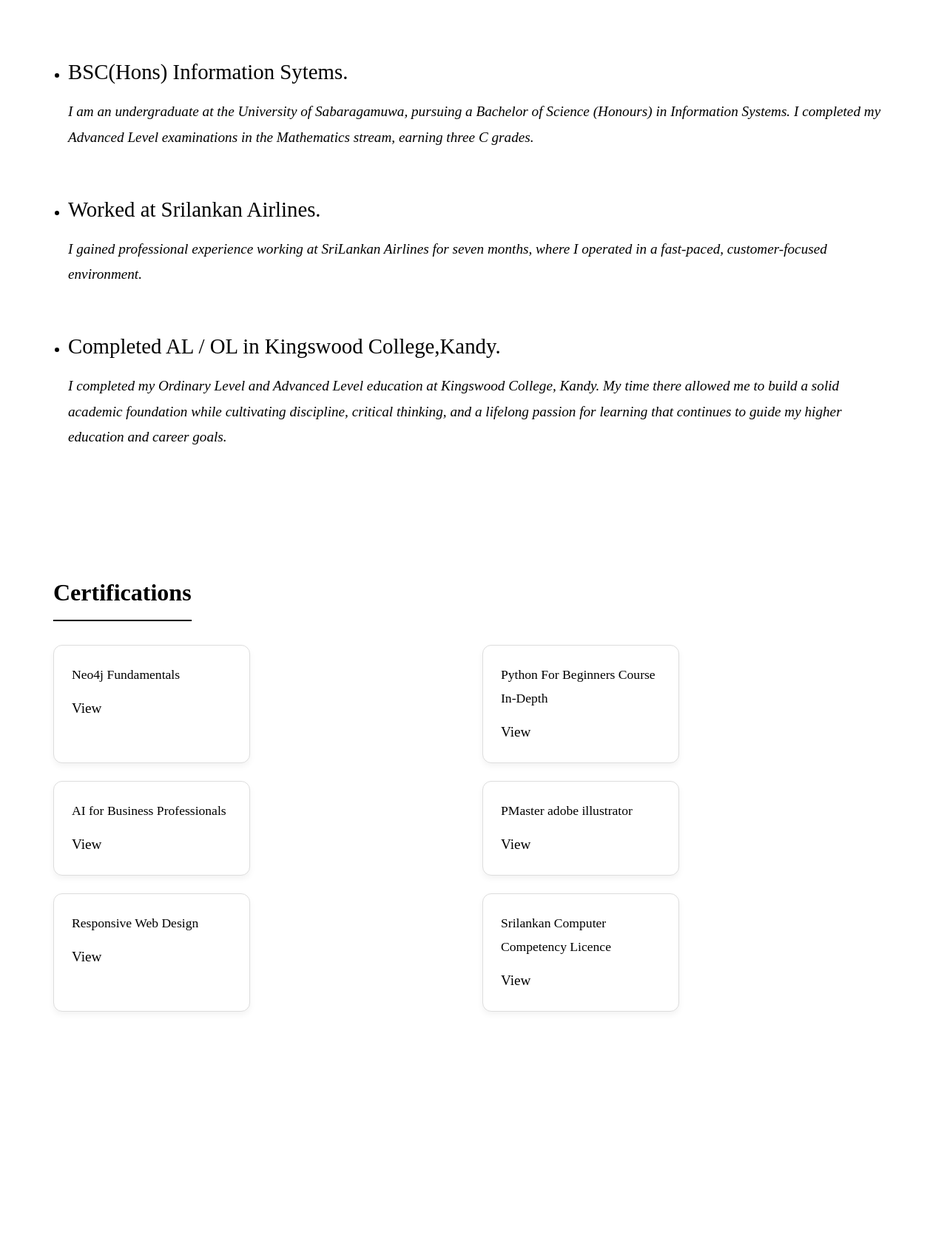
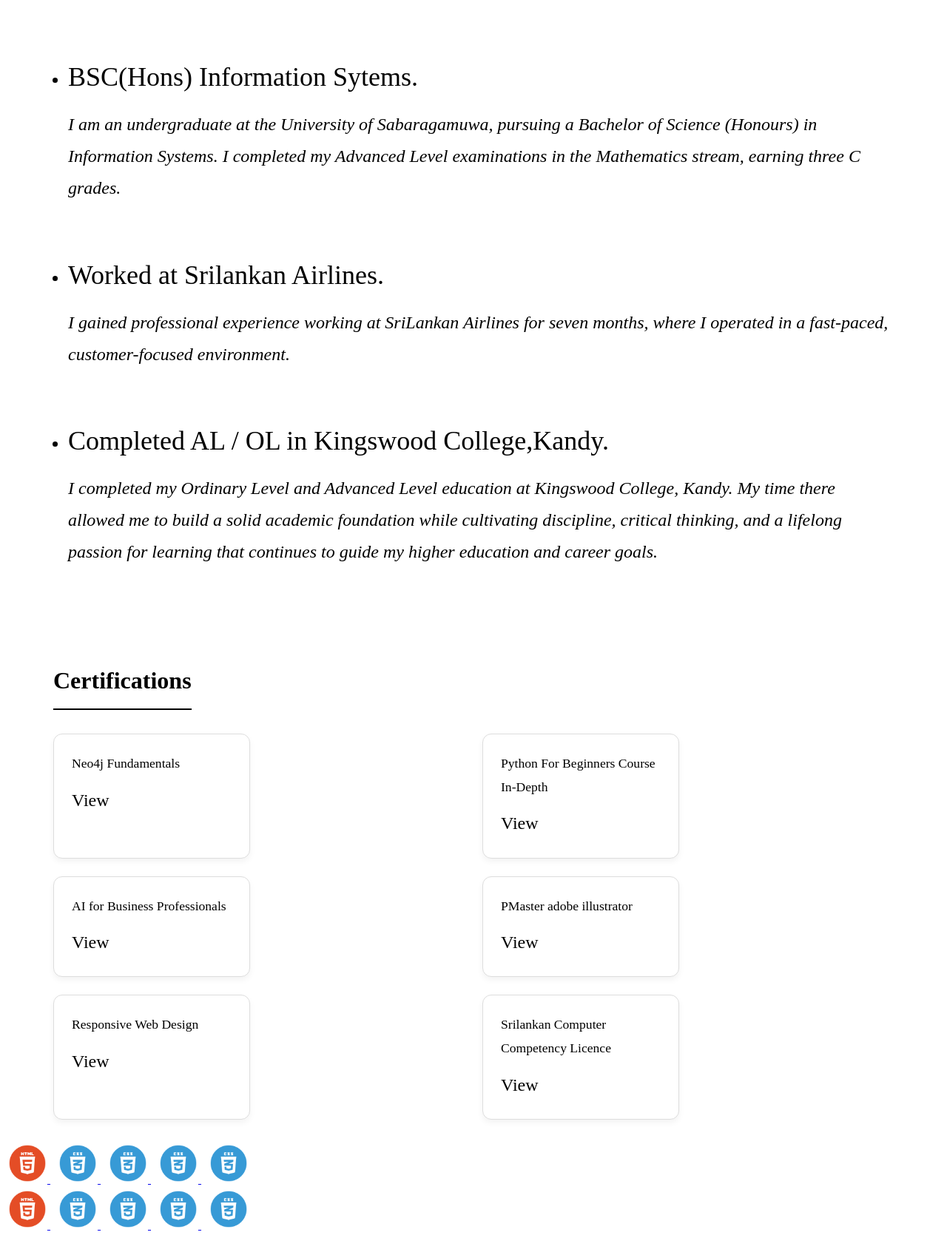
Before and after one commit to Banuka2540/Django-portfolio, a Django app: page /about/ in a window 1280 px wide; the page is wider, and only the part inside the window is pictured. Shown: the part 67-1737 px from the top of that part at 74% size. Before the commit the page ends 1435 px from the top of that part, so only its background shows below. Run offline with Django 5.2, Linux system fonts and the light colour scheme.

Commit message:
updated the languades section

```diff
--- a/static/css/styles.css
+++ b/static/css/styles.css
@@ -80,20 +77,11 @@
     transform: translateX(-50%) scale(1);
 }
 
-        /* Sections */
-        section {
 
-            padding: 10% 0;
-            display: flex;
-            align-items: center;
-            justify-content: center;
-            position: relative;
-        }
 
-        /* Home Section */
+
 #home {
     padding: 9% ;
-
     display: flex;
     align-items: center;
     justify-content: center;
@@ -186,81 +163,21 @@
   animation: fadeInUp 1.2s ease-out 0.3s forwards;
 }
 
-/* Hover animation */
 .projects-btn:hover {
   transform: translateY(-3px) scale(1.05);
   box-shadow: 0 8px 20px rgba(0, 0, 0, 0.5);
-  background-color: #000000; /* Slightly lighter black for effect */
-}
+  background-color: #000000; }
 
-        /* Projects Section */
-        #projects {
-            background: rgba(204, 204, 204, 0.3);
-        }
 
-        .projects-grid {
-            display: grid;
-            grid-template-columns: repeat(auto-fit, minmax(350px, 1fr));
-            gap: 40px;
-            margin-top: 50px;
-        }
 
-        .project-card {
-            background: rgba(0, 0, 0, 0.08);
-            padding: 40px;
-            border-radius: 20px;
-            transition: all 0.5s cubic-bezier(0.175, 0.885, 0.32, 1.275);
-            border: 1px solid rgba(0, 0, 0, 0.1);
-            backdrop-filter: blur(20px);
-            position: relative;
-            overflow: hidden;
-        }
-
-        .project-card::before {
-            content: '';
-            position: absolute;
-            top: 0;
-            left: 0;
-            right: 0;
-            height: 4px;
-            background: linear-gradient(90deg, #8ab4f8, #aecbfa);
-            transform: scaleX(0);
-            transition: transform 0.5s ease;
-        }
-
-        .project-card:hover {
-            transform: translateY(-15px) scale(1.02);
-            background: rgba(255, 255, 255, 0.12);
-            box-shadow: 0 25px 80px rgba(138, 180, 248, 0.2);
-        }
-
-        .project-card:hover::before {
-            transform: scaleX(1);
-        }
-        .section-title{
-            color: black;
-        }
-        .project-card h3 {
-            font-size: 1.5rem;
-            font-weight: 600;
-            margin-bottom: 15px;
-            color: #000000;
-        }
-
-        .project-card p {
-            color: #000000;
-            line-height: 1.8;
-        }
-
-        /* About Section */
 #about {
     background: rgb(255, 255, 255);
     padding-top: 40px;
-            padding-bottom: 40px;
+
 }
 
 .about-content {
-            font-size: 1.2rem;
+    font-size: 1.5rem;
     line-height: 1.8;
     color: #000000;
     max-width: 100%;
@@ -268,46 +185,11 @@
     text-align: left;
     animation: fadeInup 1.2s ease-out;
 }
-        /* Title Animation: Right to Left */
-@keyframes slideInRight {
-    0% {
-        transform: translateX(100%);
-        opacity: 0;
-    }
-    100% {
-        transform: translateX(0);
-        opacity: 1;
-    }
-}
 
-/* Text Animation: Left to Right */
-@keyframes slideInLeft {
-    0% {
-        transform: translateX(-100%);
-        opacity: 0;
-    }
-    100% {
-        transform: translateX(0);
-        opacity: 1;
-    }
-}
-
-/* Title Styling */
 .about-title {
     font-size: 2rem;
     font-weight: bold;
     animation: slideInRight 1.2s ease-out;
-}
-
-/* Text Styling */
-.about-content {
-    font-size: 1.2rem;
-    line-height: 1.8;
-    color: #000000;
-    max-width: 100%;
-    margin-top: 0;
-    text-align: left;
-    animation: slideInLeft 1.2s ease-out;
 }
 
 .about-content ul {
@@ -694,3 +599,17 @@
     0% { transform: translateX(-100%); opacity: 0; }
     100% { transform: translateX(0); opacity: 1; }
 }
+
+
+/*this is the style for frame work logos */
+
+.frame-images{
+    gap: 80px;
+    width: 5%;
+    height: 5%;
+    align-items: left;
+    margin: 0px;
+    padding-left: 10px;
+    border-radius: 10rem;
+
+}
--- a/templates/about.html
+++ b/templates/about.html
@@ -82,6 +82,25 @@
     </div>
 </section>
 
+<section id = "languadges">
+    <div class="lan-cont">
+        <div class="front-end">
+            <img src = '{% static 'images/icons/html.png' %}' class='frame-images' alt="Yuthila Banuka">
+            <img src = '{% static 'images/icons/css.png' %}' class='frame-images' alt="Yuthila Banuka">
+            <img src = '{% static 'images/icons/css.png' %}' class='frame-images' alt="Yuthila Banuka">
+            <img src = '{% static 'images/icons/css.png' %}' class='frame-images' alt="Yuthila Banuka">
+            <img src = '{% static 'images/icons/css.png' %}' class='frame-images' alt="Yuthila Banuka">
+        </div>
+        <div class="front-end">
+            <img src = '{% static 'images/icons/html.png' %}' class='frame-images' alt="Yuthila Banuka">
+            <img src = '{% static 'images/icons/css.png' %}' class='frame-images' alt="Yuthila Banuka">
+            <img src = '{% static 'images/icons/css.png' %}' class='frame-images' alt="Yuthila Banuka">
+            <img src = '{% static 'images/icons/css.png' %}' class='frame-images' alt="Yuthila Banuka">
+            <img src = '{% static 'images/icons/css.png' %}' class='frame-images' alt="Yuthila Banuka">
+        </div>
+    </div>
+</section>
+
 
 
 
```
Also changed, not shown: other parts of static/css/styles.css (+30 -21 lines), templates/home.html (+3 -13 lines), static/images/icons/css.png (added), static/images/icons/html.png (added). Lines whose indentation alone changed are shown as unchanged.
